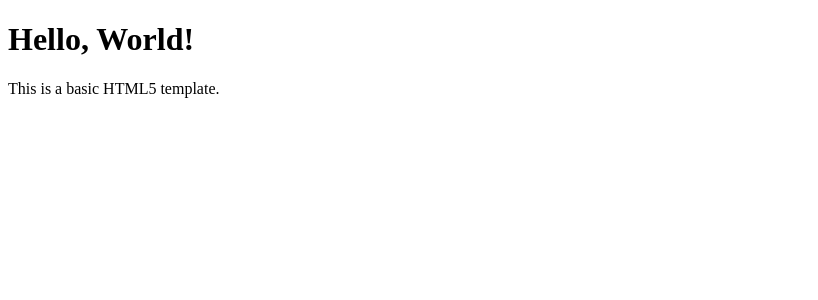
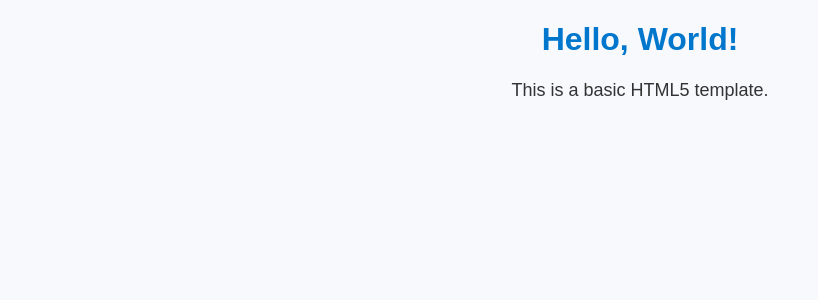
Before and after one commit to WattByte/energy-substation-detection, a Flask app: page / in a window 1280 px wide. Shown: the top 300 px of the page, without its empty margins (0-818 px from the left). Run offline with Flask 3, Linux system fonts and the light colour scheme; parts of the project's set-up code (start-up, migrations or seed data) failed here and were passed over.

Commit message:
added html/css file + moved images to static folder (makes sense based on context)

```diff
--- a/helper/substation_report.py
+++ b/helper/substation_report.py
@@ -30,7 +30,7 @@ paragraph_style = ParagraphStyle(
 
 # Document needed to build PDF file + basic setup
 document = []
-document.append(Image('images/logo.jpeg', 1.1*inch,1.1*inch))
+document.append(Image('static/images/logo.jpeg', 1.1*inch,1.1*inch))
 document.append(Paragraph('Substation Report', report_header_style))
 document.append(Spacer(1,45))
 
--- /dev/null
+++ b/static/css/index.css
@@ -0,0 +1,19 @@
+body {
+  font-family: Arial, sans-serif;
+  background-color: #f7f9fc;
+  color: #333;
+  margin: 20px;
+  padding: 0;
+}
+
+h1 {
+  color: #0077cc;
+  text-align: center;
+}
+
+p {
+  font-size: 18px;
+  max-width: 600px;
+  margin: 0 auto;
+  text-align: center;
+}
--- /dev/null
+++ b/static/js/index.js
@@ -0,0 +1,3 @@
+document.addEventListener("DOMContentLoaded", () => {
+  console.log("WattByte Substation Report loaded!");
+});
--- a/templates/index.html
+++ b/templates/index.html
@@ -1,12 +1,15 @@
 <!DOCTYPE html>
 <html lang="en">
 <head>
-  <meta charset="UTF-8">
-  <meta name="viewport" content="width=device-width, initial-scale=1.0">
+  <meta charset="UTF-8" />
+  <meta name="viewport" content="width=device-width, initial-scale=1" />
   <title>WattByte Substation Report</title>
+  <link rel="stylesheet" href="/static/css/index.css" />
 </head>
 <body>
   <h1>Hello, World!</h1>
   <p>This is a basic HTML5 template.</p>
+
+  <script src="/static/js/index.js"></script>
 </body>
 </html>
```
Also changed, not shown: static/images/logo.jpeg (renamed from images/logo.jpeg).
